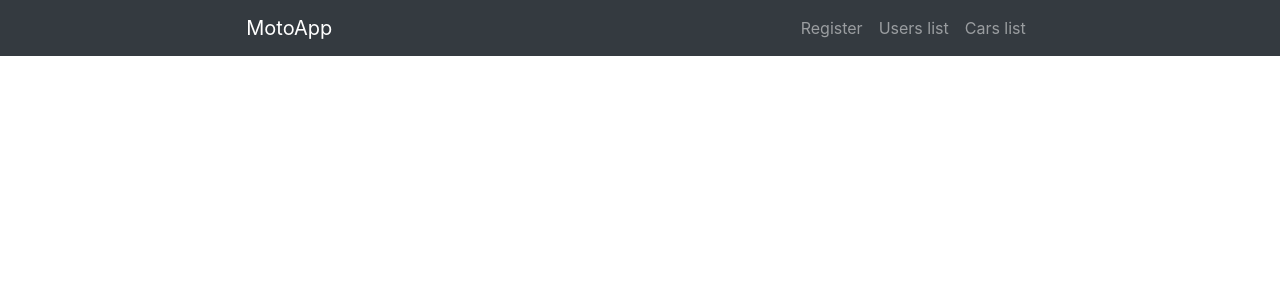
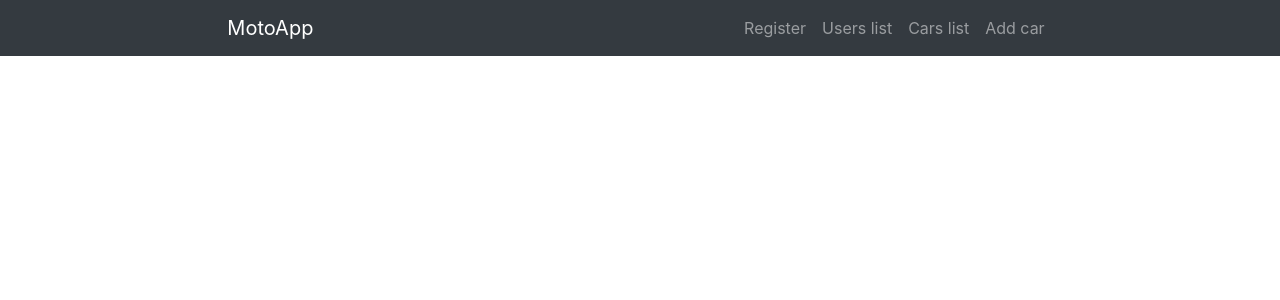
Before and after one commit to WojciechChrzastek/moto-frontend, a React (Create React App) app: page / in a window 1280 px wide. Shown: the top 300 px of the page. Built offline with nearby package versions, Linux system fonts and the light colour scheme.

Commit message:
Include add-car component into App.js

```diff
--- a/src/App.js
+++ b/src/App.js
@@ -1,5 +1,5 @@
-import React, { Component } from "react";
-import { BrowserRouter as Router, Route } from "react-router-dom";
+import React, {Component} from "react";
+import {BrowserRouter as Router, Route} from "react-router-dom";
 import "bootstrap/dist/css/bootstrap.min.css";
 import "./App.css";
 
@@ -7,46 +7,32 @@ import RegisterComponent from './components/user/register.component.js'
 import UsersListComponent from "./components/user/users-list.component";
 import CarsListComponent from "./components/car/cars-list.component";
 import Car from "./components/car/car.component";
+import AddCarComponent from "./components/car/add-car.component";
 
-class App extends Component {
+export default class App extends Component {
     render() {
         return (
             <Router>
-        {/* <div> */}
+
                 <nav className="navbar navbar-expand navbar-dark bg-dark">
                     <a href="/" className="navbar-brand m-auto">MotoApp</a>
                     <div className="navbar-nav m-auto">
-              {/* <li className="nav-item">
-                <Link to={"/tutorials"} className="nav-link">
-                  Tutorials
-                </Link>
-              </li> */}
                         <a className="nav-item nav-link" href="/register">Register</a>
                         <a className="nav-item nav-link" href="/users-list">Users list</a>
                         <a className="nav-item nav-link" href="/cars-list">Cars list</a>
+                        <a className="nav-item nav-link" href="/add-car">Add car</a>
                     </div>
                 </nav>
-
-          {/* <div className="container mt-3">
-            <Switch>
-              <Route exact path={["/", "/tutorials"]} component={TutorialsList} />
-              <Route exact path="/add" component={AddTutorial} />
-              <Route path="/tutorials/:id" component={Tutorial} />
-            </Switch>
-          </div> */}
 
                 <div className="container">
                     <Route path="/register" component={RegisterComponent}/>
                     <Route path="/users-list" component={UsersListComponent}/>
                     <Route path="/cars-list" component={CarsListComponent}/>
-            <Route path="/cars/:id" component={Car} />
+                    <Route path="/add-car" component={AddCarComponent}/>
+                    <Route path="/cars/:id" component={Car}/>
                 </div>
 
-
-        {/* </div> */}
             </Router>
         );
     }
 }
-
-export default App;
```
Lines whose indentation alone changed are shown as unchanged.
